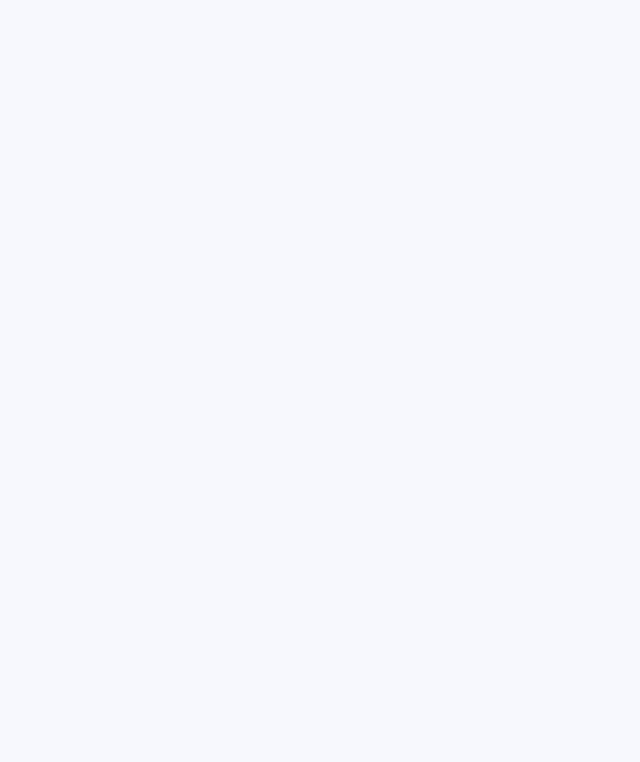
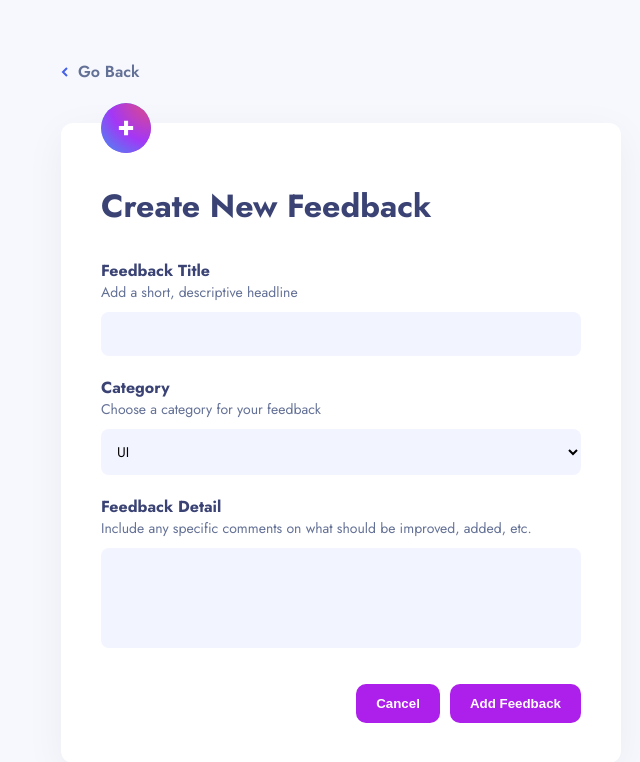
Before and after one commit to Babz-G/product-feedback-app, a React (Vite) app in the folder client/: page /add-feedback in a window 1280 px wide. Shown: the top 762 px of the page, without its empty margins (299-939 px from the left). Built offline with nearby package versions, Linux system fonts and the light colour scheme.

Commit message:
build add feedback form

```diff
--- /dev/null
+++ b/client/src/pages/AddFeedback.css
@@ -0,0 +1,100 @@
+.add-feedback-page {
+  max-width: 600px;
+  margin: 40px auto;
+  padding: 20px;
+}
+
+.go-back-link {
+  display: flex;
+  align-items: center;
+  gap: 10px;
+  color: var(--muted-blue);
+  text-decoration: none;
+  font-weight: 600;
+  margin-bottom: 40px;
+}
+
+.add-feedback-card {
+  background: var(--white);
+  padding: 40px;
+  border-radius: 12px;
+  box-shadow: 0 10px 40px rgba(0, 0, 0, 0.05);
+}
+
+.add-feedback-card h1 {
+  margin-bottom: 30px;
+}
+
+.add-feedback-card label {
+  font-weight: 700;
+  display: block;
+  margin-top: 20px;
+}
+
+.add-feedback-card p {
+  font-size: 14px;
+  color: var(--muted-blue);
+  margin-bottom: 10px;
+}
+
+.add-feedback-card input,
+.add-feedback-card select,
+.add-feedback-card textarea {
+  width: 100%;
+  padding: 12px;
+  border-radius: 8px;
+  border: none;
+  background: var(--light-lavender);
+  font-family: var(--font);
+  font-size: 14px;
+}
+
+.add-feedback-card textarea {
+  min-height: 100px;
+  resize: none;
+}
+
+.error {
+  color: red;
+  margin-bottom: 10px;
+}
+
+.button-row {
+  display: flex;
+  justify-content: flex-end;
+  gap: 10px;
+  margin-top: 30px;
+}
+
+.button-row button {
+  padding: 12px 20px;
+  border-radius: 10px;
+  border: none;
+  font-weight: 600;
+  cursor: pointer;
+}
+
+.button-row button:first-child {
+  background: var(--dark-blue);
+  color: var(--white);
+}
+
+.button-row button:last-child {
+  background: var(--purple);
+  color: var(--white);
+}
+
+.icon-circle {
+  width: 50px;
+  height: 50px;
+  background: linear-gradient(135deg, var(--light-blue), var(--purple));
+  border-radius: 50%;
+  display: flex;
+  align-items: center;
+  justify-content: center;
+  color: white;
+  font-size: 24px;
+  position: relative;
+  top: -60px;
+  margin-bottom: -30px;
+}
--- a/client/src/pages/AddFeedback.jsx
+++ b/client/src/pages/AddFeedback.jsx
@@ -1,13 +1,95 @@
 import { useState } from "react";
 import { Link } from "react-router-dom";
 import iconArrowLeft from "../assets/icons/icon-arrow-left.svg";
+import iconNewFeedback from "../assets/icons/icon-new-feedback.svg";
+import "./AddFeedback.css";
 
 function AddFeedback() {
   const [title, setTitle] = useState("");
   const [category, setCategory] = useState("UI");
   const [detail, setDetail] = useState("");
+  const [error, setError] = useState("");
 
-  return <div className="add-feedback-page"></div>;
+  async function handleSubmit(e) {
+    e.preventDefault();
+
+    if (!title || !detail) {
+      setError("Please fill in all fields");
+      return;
+    }
+
+    try {
+      const res = await fetch("/api/add-one-suggestion", {
+        method: "POST",
+        headers: {
+          "Content-Type": "application/json",
+        },
+        body: JSON.stringify({ title, category, detail }),
+      });
+
+      if (!res.ok) {
+        throw new Error("Failed to add suggestion");
+      }
+    } catch (err) {
+      setError("Something went wrong");
+      console.error(err);
+    }
+  }
+
+  return (
+    <div className="add-feedback-page">
+      <Link to="/" className="go-back-link">
+        <img src={iconArrowLeft} alt="arrow left" /> Go Back
+      </Link>
+
+      <div className="add-feedback-card">
+        <img src={iconNewFeedback} alt="new feedback" className="icon-circle" />
+        <h1>Create New Feedback</h1>
+
+        {error && <p className="error">{error}</p>}
+
+        <form onSubmit={handleSubmit}>
+          <label>Feedback Title</label>
+          <p>Add a short, descriptive headline</p>
+          <input
+            type="text"
+            value={title}
+            onChange={(e) => setTitle(e.target.value)}
+          />
+
+          <label>Category</label>
+          <p>Choose a category for your feedback</p>
+          <select
+            value={category}
+            onChange={(e) => setCategory(e.target.value)}
+          >
+            <option value="UI">UI</option>
+            <option value="UX">UX</option>
+            <option value="Enhancement">Enhancement</option>
+            <option value="Bug">Bug</option>
+            <option value="Feature">Feature</option>
+          </select>
+
+          <label>Feedback Detail</label>
+          <p>
+            Include any specific comments on what should be improved, added,
+            etc.
+          </p>
+          <textarea
+            value={detail}
+            onChange={(e) => setDetail(e.target.value)}
+          />
+
+          <div className="button-row">
+            <Link to="/">
+              <button type="button">Cancel</button>
+            </Link>
+            <button type="submit">Add Feedback</button>
+          </div>
+        </form>
+      </div>
+    </div>
+  );
 }
 
 export default AddFeedback;
```
